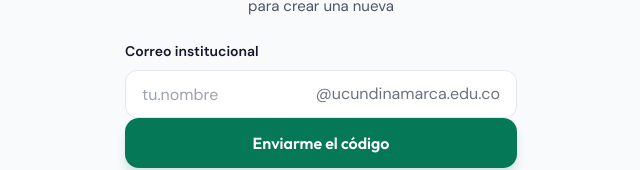
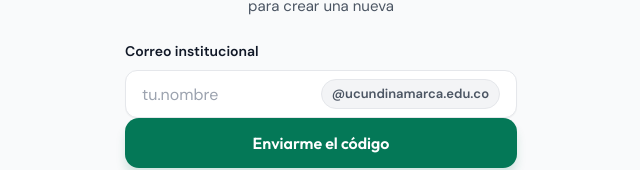
Before and after one commit to crst11/Frontend, an Angular app: page /cuenta/recuperar in a window 1280 px wide. Shown: the part 276-446 px from the top of the page, without its empty margins (319-959 px from the left). Built offline with nearby package versions, Linux system fonts and the light colour scheme; no server answers.

Commit message:
feat(estilos): campos con pastilla de dominio y estados de foco y error del Figma SCRUM-259

```diff
--- a/src/app/shared/institutional-email-input/institutional-email-input.css
+++ b/src/app/shared/institutional-email-input/institutional-email-input.css
@@ -8,17 +8,27 @@
   height: 48px;
   padding: 0 16px;
   border: 1px solid var(--color-border);
+  gap: 8px;
   border-radius: var(--radius-field);
   background: var(--color-surface);
+  box-shadow: 0 1px 1px rgba(0, 0, 0, 0.04);
 }
 
+/* Mismos estados que .field__input: foco de 2 px y, si hay error, el borde de error gana aunque el campo esté enfocado. */
 .institutional-email:focus-within {
   border-color: var(--color-primary);
-  box-shadow: 0 0 0 3px var(--color-primary-soft);
+  box-shadow: 0 0 0 1px var(--color-primary);
 }
 
 .institutional-email--invalid {
-  border-color: var(--color-danger);
+  border-color: var(--color-danger-line);
+  background: var(--color-danger-soft);
+  box-shadow: 0 0 0 0.5px var(--color-danger-line);
+}
+
+.institutional-email--invalid:focus-within {
+  border-color: var(--color-danger-line);
+  box-shadow: 0 0 0 1px var(--color-danger-line);
 }
 
 .institutional-email__user {
@@ -38,13 +48,19 @@
 }
 
 .institutional-email__user::placeholder {
-  color: #9ca3af;
+  color: var(--color-faint);
 }
 
+/* El dominio va en una píldora, como en el Figma. */
 .institutional-email__domain {
   flex: none;
-  color: var(--color-muted);
+  padding: 4px 10px;
+  border: 1px solid var(--color-border);
+  border-radius: 999px;
+  background: var(--color-chip);
+  color: var(--color-text);
   font-family: var(--font-body);
-  font-size: 16px;
+  font-size: 13px;
+  font-weight: 600;
   white-space: nowrap;
 }
--- a/src/styles.css
+++ b/src/styles.css
@@ -205,6 +205,7 @@
   border: 1px solid var(--color-border);
   border-radius: var(--radius-field);
   background: var(--color-surface);
+  box-shadow: 0 1px 1px rgba(0, 0, 0, 0.04);
   color: var(--color-ink);
   font-family: var(--font-body);
   font-size: 16px;
@@ -214,14 +215,22 @@
   color: var(--color-faint);
 }
 
+/* Foco: el borde llega a 2 px con una sombra de 1 px, así el campo no cambia de alto. */
 .field__input:focus {
   outline: none;
   border-color: var(--color-primary);
-  box-shadow: 0 0 0 3px var(--color-primary-soft);
+  box-shadow: 0 0 0 1px var(--color-primary);
 }
 
+/* Error: va después del foco para que un campo con error enfocado conserve el borde de error. */
 .field__input[aria-invalid='true'] {
-  border-color: var(--color-danger);
+  border-color: var(--color-danger-line);
+  background: var(--color-danger-soft);
+  box-shadow: 0 0 0 0.5px var(--color-danger-line);
+}
+
+.field__input[aria-invalid='true']:focus {
+  box-shadow: 0 0 0 1px var(--color-danger-line);
 }
 
 .field__hint {
```
Also changed, not shown: 1 other file (tests, documents, lock files or other folders).
